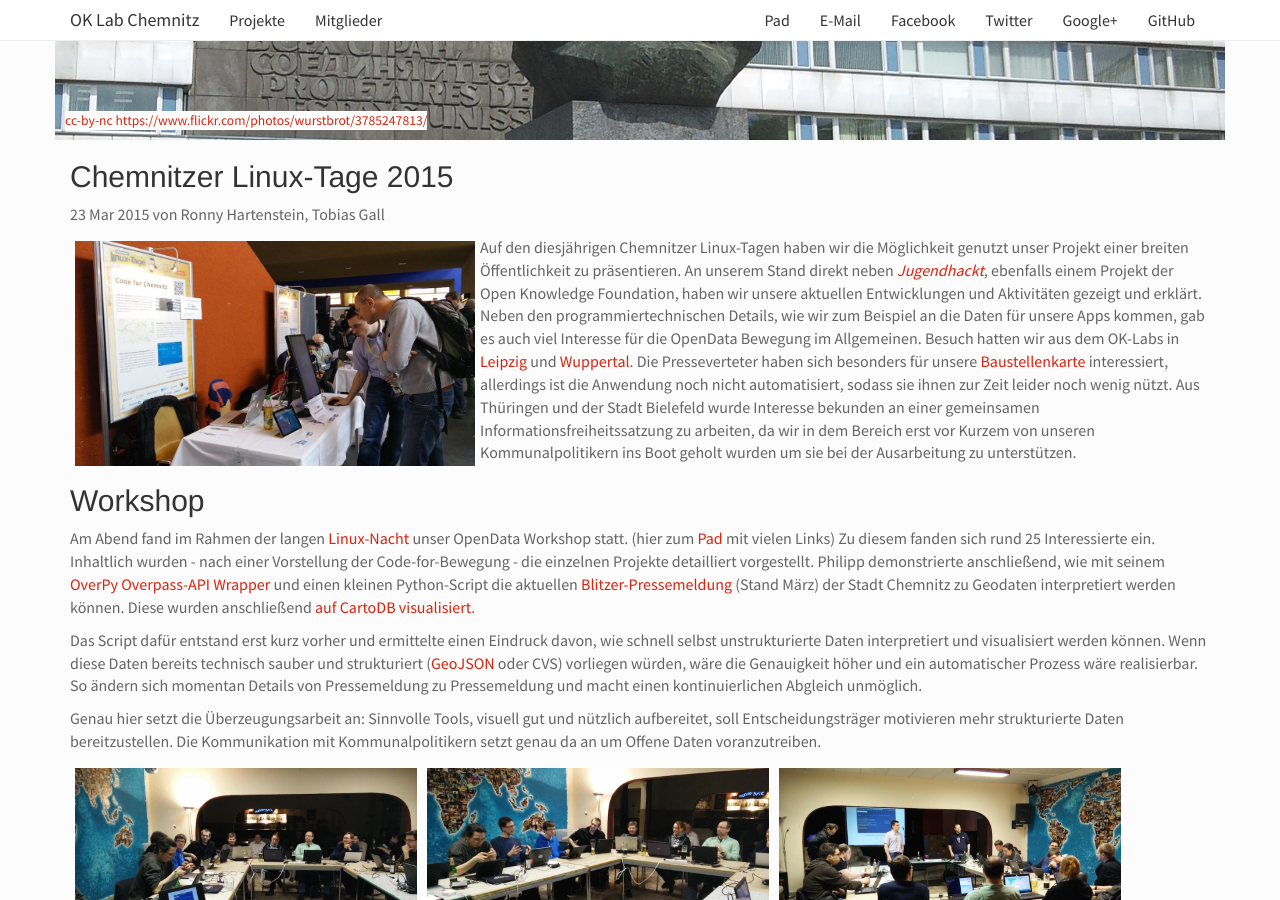
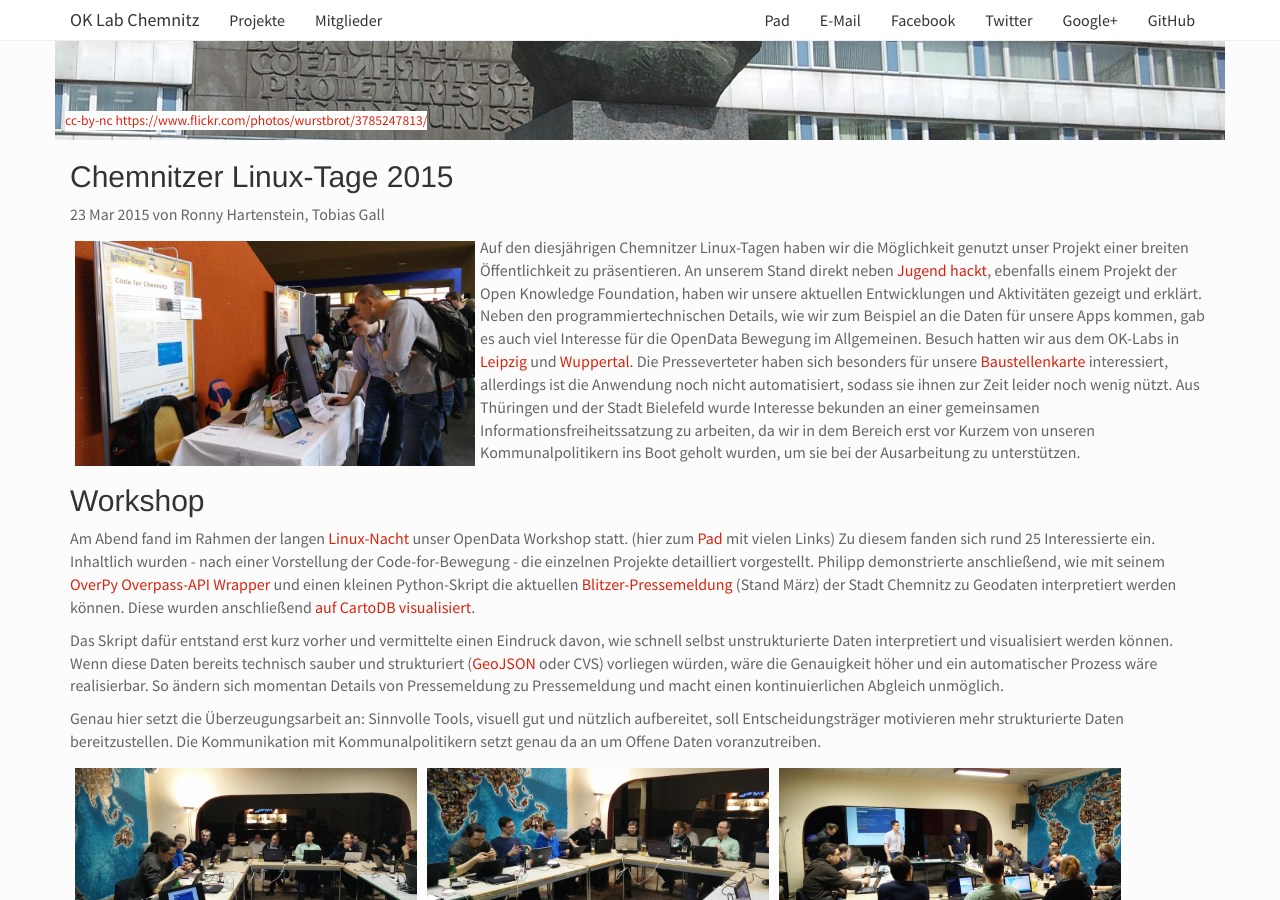
Before and after one commit to CodeforChemnitz/codeforchemnitz.github.io, a Jekyll site: the page built from _posts/2015-03-23-Chemnitzer-Linuxtage.md, in a window 1280 px wide and 900 px high, scrolled down 245 px. Built offline with Jekyll 4.4.1, drawn with Linux system fonts in a browser that asks for light colours; Markdown is read by kramdown in place of the engine named in the settings.

Commit message:
Fix typos

```diff
--- a/_posts/2015-03-23-Chemnitzer-Linuxtage.md
+++ b/_posts/2015-03-23-Chemnitzer-Linuxtage.md
@@ -7,19 +7,19 @@ categories: [news]
 ---
 
 <img style="float:left;margin:5px" src="/images/news/2015-03-21-clt2015-stand1.jpg" width="400" alt="Unser Stand" title="Unser Stand"> Auf den diesjährigen Chemnitzer Linux-Tagen haben wir die Möglichkeit genutzt unser Projekt einer breiten Öffentlichkeit zu präsentieren.
-An unserem Stand direkt neben [*Jugendhackt*](http://jugendhackt.de/), ebenfalls einem Projekt der Open Knowledge Foundation, haben wir unsere aktuellen Entwicklungen und Aktivitäten gezeigt und erklärt.
+An unserem Stand direkt neben [Jugend hackt](http://jugendhackt.de/), ebenfalls einem Projekt der Open Knowledge Foundation, haben wir unsere aktuellen Entwicklungen und Aktivitäten gezeigt und erklärt.
 Neben den programmiertechnischen Details, wie wir zum Beispiel an die Daten für unsere Apps kommen, gab es auch viel Interesse für die OpenData Bewegung im Allgemeinen.
 Besuch hatten wir aus dem OK-Labs in [Leipzig](http://codefor.de/leipzig/) und [Wuppertal](https://opendatal.de/).
 Die Presseverteter haben sich besonders für unsere [Baustellenkarte](http://codeforchemnitz.de/BaustellenChemnitz/) interessiert, allerdings ist die Anwendung noch nicht automatisiert, sodass sie ihnen zur Zeit leider noch wenig nützt.
-Aus Thüringen und der Stadt Bielefeld wurde Interesse bekunden an einer gemeinsamen Informationsfreiheitssatzung zu arbeiten, da wir in dem Bereich erst vor Kurzem von unseren Kommunalpolitikern ins Boot geholt wurden um sie bei der Ausarbeitung zu unterstützen.
+Aus Thüringen und der Stadt Bielefeld wurde Interesse bekunden an einer gemeinsamen Informationsfreiheitssatzung zu arbeiten, da wir in dem Bereich erst vor Kurzem von unseren Kommunalpolitikern ins Boot geholt wurden, um sie bei der Ausarbeitung zu unterstützen.
 
 ## Workshop
 
 Am Abend fand im Rahmen der langen [Linux-Nacht](https://chemnitzer.linux-tage.de/2015/de/addons/linuxnacht) unser OpenData Workshop statt. (hier zum [Pad](https://pad.okfn.org/p/oklab-chemnitz-clt-workshop) mit vielen Links)
 Zu diesem fanden sich rund 25 Interessierte ein. Inhaltlich wurden - nach einer Vorstellung der Code-for-Bewegung - die einzelnen Projekte detailliert vorgestellt.
-Philipp demonstrierte anschließend, wie mit seinem [OverPy Overpass-API Wrapper](https://github.com/DinoTools/python-overpy) und einen kleinen Python-Script die aktuellen [Blitzer-Pressemeldung](http://www.chemnitz.de/chemnitz/de/aktuelles/presse/pressemitteilungen/2015/123.html) (Stand März) der Stadt Chemnitz zu Geodaten interpretiert werden können. Diese wurden anschließend [auf CartoDB visualisiert](https://rhflow.cartodb.com/tables/opendata_workshop_blitzer/map).
+Philipp demonstrierte anschließend, wie mit seinem [OverPy Overpass-API Wrapper](https://github.com/DinoTools/python-overpy) und einen kleinen Python-Skript die aktuellen [Blitzer-Pressemeldung](http://www.chemnitz.de/chemnitz/de/aktuelles/presse/pressemitteilungen/2015/123.html) (Stand März) der Stadt Chemnitz zu Geodaten interpretiert werden können. Diese wurden anschließend [auf CartoDB visualisiert](https://rhflow.cartodb.com/tables/opendata_workshop_blitzer/map).
 
-Das Script dafür entstand erst kurz vorher und ermittelte einen Eindruck davon, wie schnell selbst unstrukturierte Daten interpretiert und visualisiert werden können.
+Das Skript dafür entstand erst kurz vorher und vermittelte einen Eindruck davon, wie schnell selbst unstrukturierte Daten interpretiert und visualisiert werden können.
 Wenn diese Daten bereits technisch sauber und strukturiert ([GeoJSON](http://geojson.org/) oder CVS) vorliegen würden, wäre die Genauigkeit höher und ein automatischer Prozess wäre realisierbar.
 So ändern sich momentan Details von Pressemeldung zu Pressemeldung und macht einen kontinuierlichen Abgleich unmöglich.
 
```
